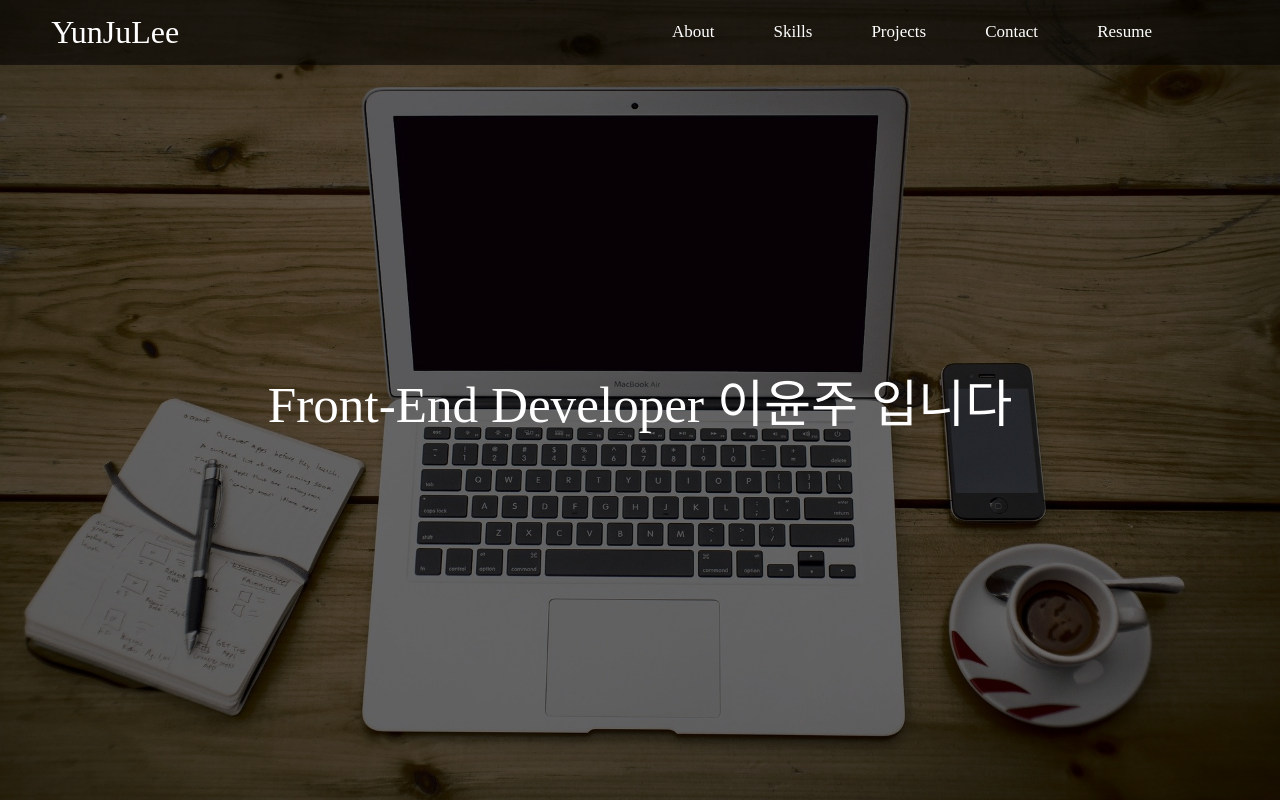
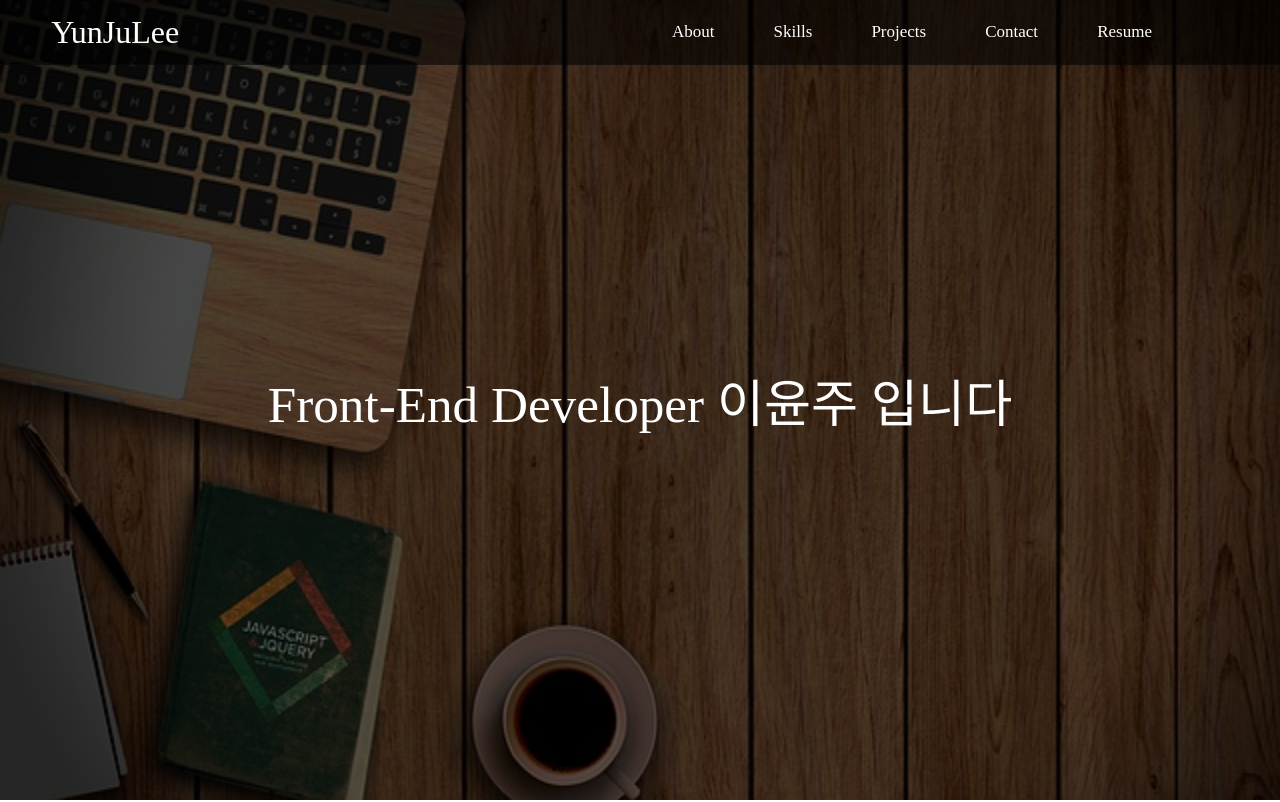
Before and after one commit to ollabu3/portfolio, a React (Create React App) app: page / in a window 1280 px wide. Shown: the top 802 px of the page. Built offline with nearby package versions, Linux system fonts and the light colour scheme; a web font is replaced by a local one.

Commit message:
change home backgroundImage

```diff
--- a/src/Components/Home/Home.css
+++ b/src/Components/Home/Home.css
@@ -10,7 +10,7 @@
   -moz-background-size: 100%;
   -webkit-background-size: 100%;
   background-repeat: no-repeat;
-  background-image: url("./HomeImg.jpg");
+  background-image: url("./web-design-2906159_640.jpg");
 }
 
 .Home_Section div {
```
Also changed, not shown: src/Components/Home/web-design-2906159_640.jpg (added).
